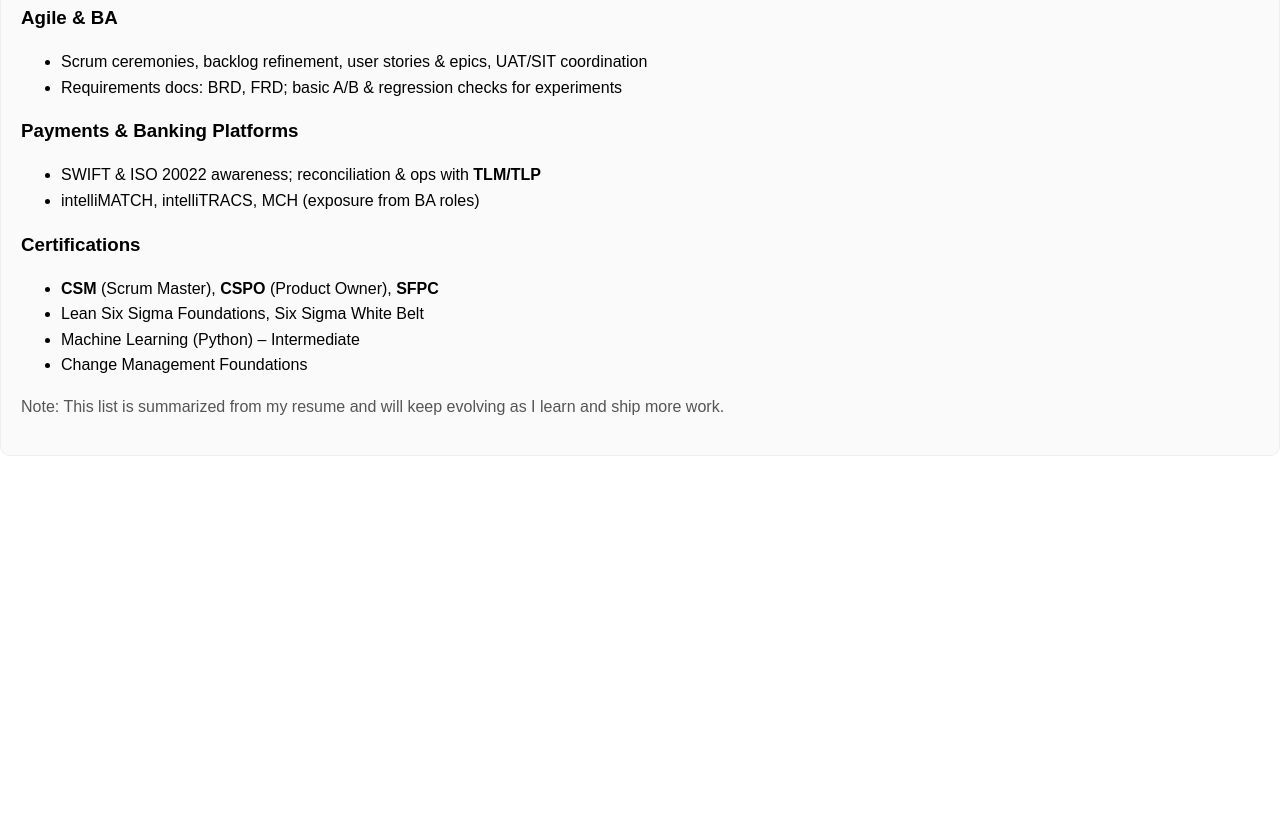
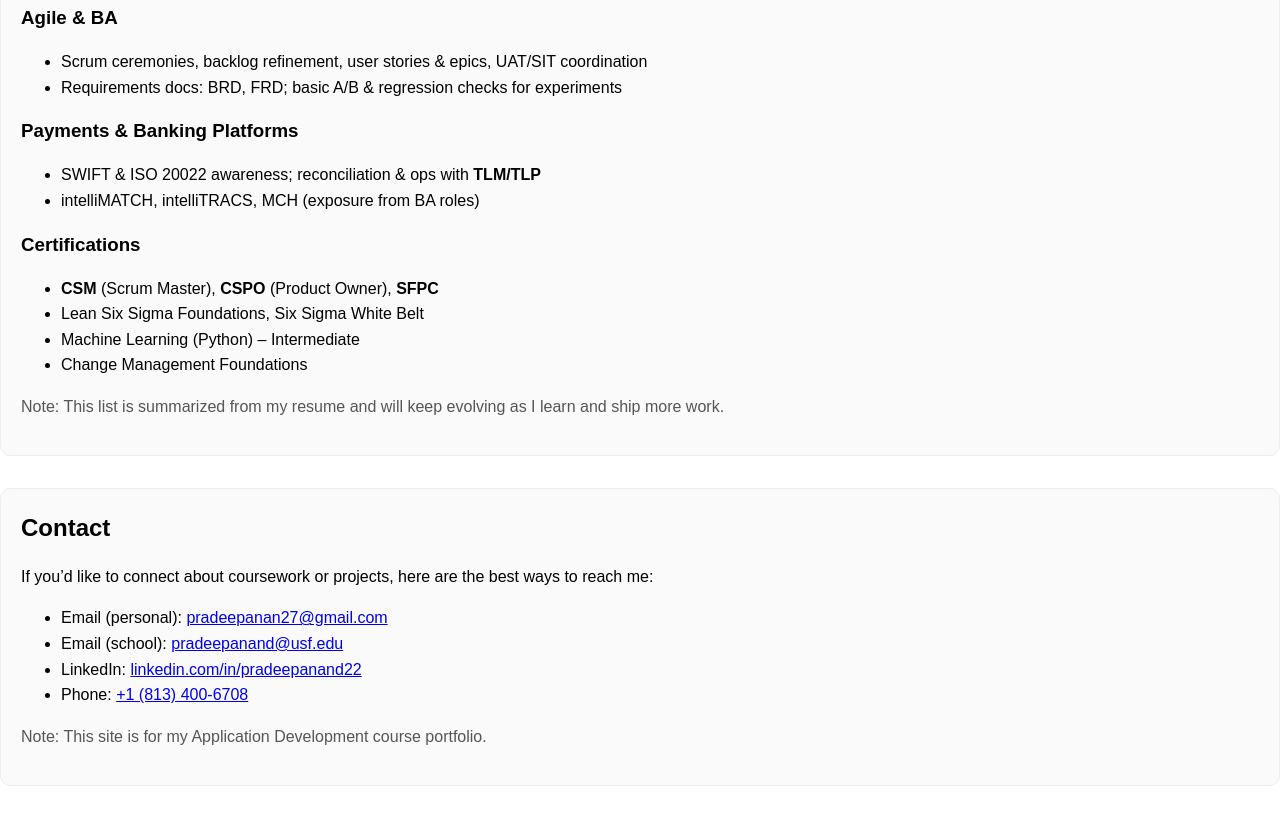
Before and after one commit to Pradeep-usf/portfolio-pradeepanand, a plain HTML site: page index.html in a window 1280 px wide. Shown: the part 1377-2195 px from the top of the page. Before the commit the page ends 1865 px from the top, so only its background shows below. Drawn offline with Linux system fonts and the light colour scheme.

Commit message:
Add index.html with About Me

```diff
--- a/index.html
+++ b/index.html
@@ -120,3 +120,17 @@
     Note: This list is summarized from my resume and will keep evolving as I learn and ship more work.
   </p>
 </section>
+
+
+<!-- CONTACT -->
+<section id="contact" class="card">
+  <h2>Contact</h2>
+  <p>If you’d like to connect about coursework or projects, here are the best ways to reach me:</p>
+  <ul>
+    <li>Email (personal): <a href="mailto:pradeepanan27@gmail.com">pradeepanan27@gmail.com</a></li>
+    <li>Email (school): <a href="mailto:pradeepanand@usf.edu">pradeepanand@usf.edu</a></li>
+    <li>LinkedIn: <a href="https://www.linkedin.com/in/pradeepanand22/" target="_blank" rel="noopener">linkedin.com/in/pradeepanand22</a></li>
+    <li>Phone: <a href="tel:+18134006708">+1 (813) 400-6708</a></li>
+  </ul>
+  <p class="muted" style="margin-top:8px;">Note: This site is for my Application Development course portfolio.</p>
+</section>
```
